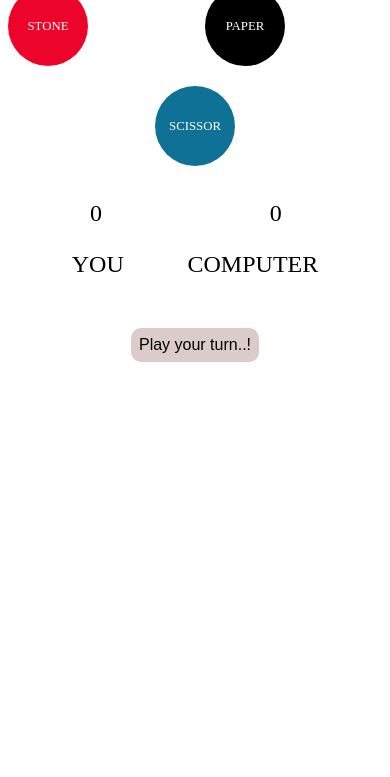
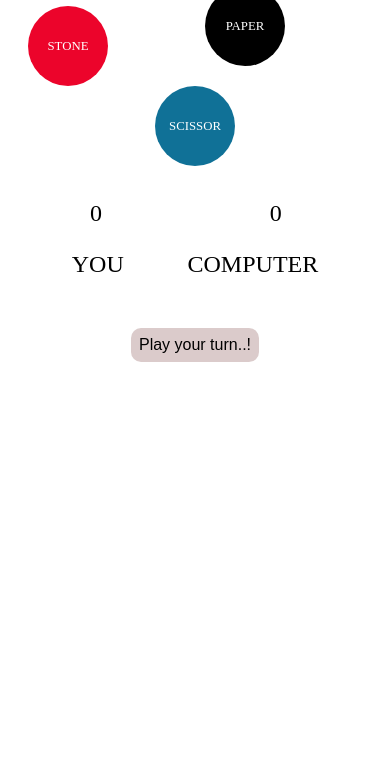
Before and after one commit to satishmandle/stone-paper-scissor, a plain HTML site: page index.html in a window 390 px wide. Shown: the part 67-844 px from the top of the page. Drawn offline with Linux system fonts and the light colour scheme.

Commit message:
Update styles.css

```diff
--- a/styles.css
+++ b/styles.css
@@ -146,8 +146,9 @@
     .stone {
         grid-column: 1 / 3;
         grid-row: 1 / 2;
-        align-self: end;
-        margin-right: 5px;
+        position:relative;
+        transform : translate(25%,25%);
+        margin-left: px;
     }
 
     .paper {
```
